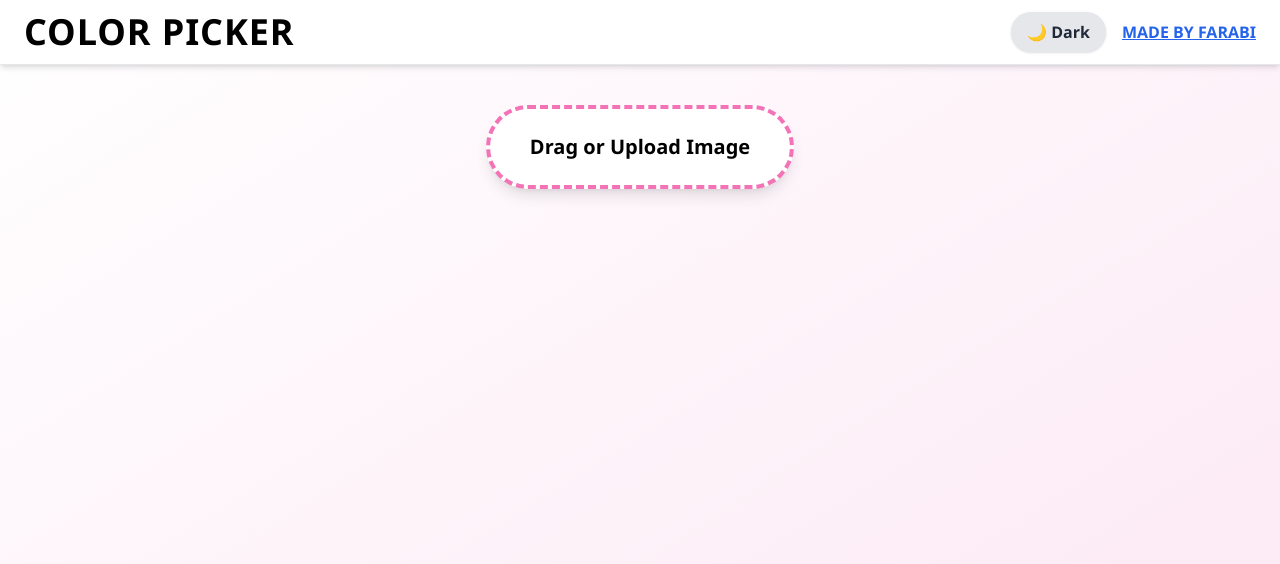
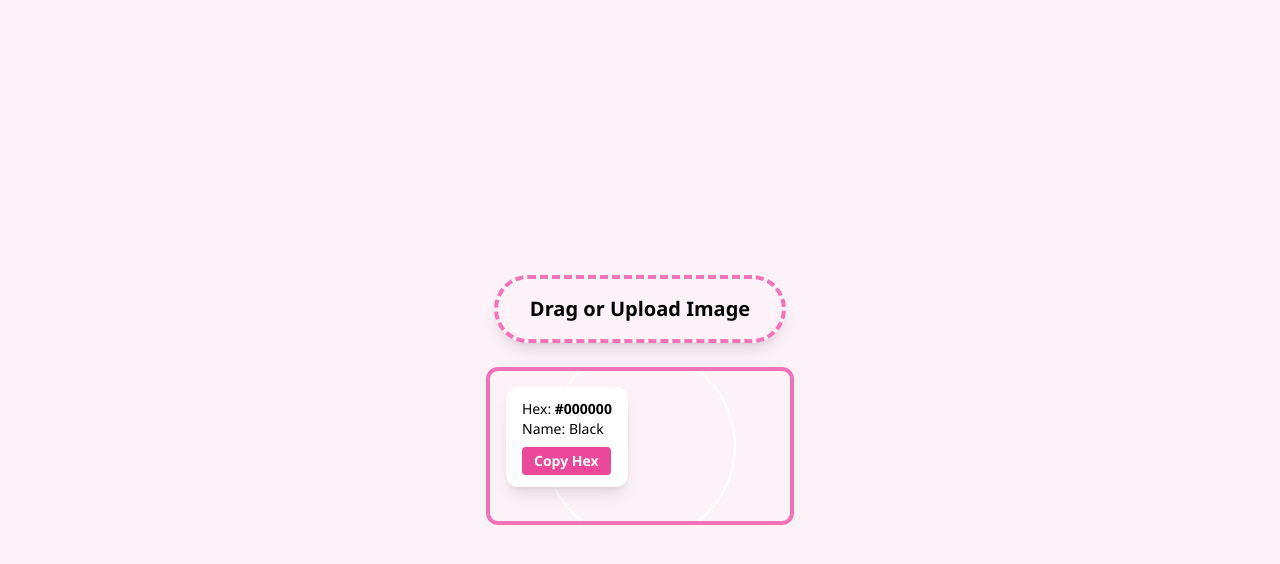
Before and after one commit to FARABI12344/webb2, a React (Vite) app: page / in a window 1280 px wide. Shown: the top 564 px of the page. Built offline with nearby package versions, Linux system fonts and the light colour scheme.

Commit message:
Update App.jsx

```diff
--- a/src/App.jsx
+++ b/src/App.jsx
@@ -1,177 +1,128 @@
-import React, { useState, useRef, useEffect } from "react";
+import React, { useRef, useState, useEffect } from "react";
 import "./index.css";
 
-export default function AppStatus() {
-  const [darkMode, setDarkMode] = useState(false);
-  const [ripples, setRipples] = useState([]);
+export default function ImageColorPicker() {
   const [imageSrc, setImageSrc] = useState(null);
-  const [colorHex, setColorHex] = useState("#ffffff");
-  const [colorName, setColorName] = useState("White");
+  const [colorData, setColorData] = useState({ hex: "#000000", name: "Black" });
   const canvasRef = useRef(null);
   const imageRef = useRef(null);
 
-  const createRipple = (e) => {
-    const ripple = { x: e.clientX, y: e.clientY, id: Date.now() };
-    setRipples((prev) => [...prev, ripple]);
-    setTimeout(() => {
-      setRipples((prev) => prev.filter((r) => r.id !== ripple.id));
-    }, 800);
+  const handleFile = (file) => {
+    if (file && file.type.startsWith("image/")) {
+      const reader = new FileReader();
+      reader.onload = () => {
+        setImageSrc(reader.result);
+      };
+      reader.readAsDataURL(file);
+    }
   };
 
   const handleDrop = (e) => {
     e.preventDefault();
-    const file = e.dataTransfer.files[0];
-    if (file && file.type.startsWith("image/")) {
-      const reader = new FileReader();
-      reader.onload = () => setImageSrc(reader.result);
-      reader.readAsDataURL(file);
+    if (e.dataTransfer.files && e.dataTransfer.files[0]) {
+      handleFile(e.dataTransfer.files[0]);
     }
   };
 
-  const handleFileChange = (e) => {
-    const file = e.target.files[0];
-    if (file && file.type.startsWith("image/")) {
-      const reader = new FileReader();
-      reader.onload = () => setImageSrc(reader.result);
-      reader.readAsDataURL(file);
-    }
+  const handleDragOver = (e) => {
+    e.preventDefault();
   };
 
   const handleMouseMove = (e) => {
     const canvas = canvasRef.current;
+    if (!canvas) return;
     const ctx = canvas.getContext("2d");
     const rect = canvas.getBoundingClientRect();
-    const x = Math.floor(e.clientX - rect.left);
-    const y = Math.floor(e.clientY - rect.top);
+    const x = e.clientX - rect.left;
+    const y = e.clientY - rect.top;
     const pixel = ctx.getImageData(x, y, 1, 1).data;
-    const hex = rgbToHex(pixel[0], pixel[1], pixel[2]);
-    setColorHex(hex);
-    setColorName(getColorName(pixel[0], pixel[1], pixel[2]));
+    const hex = `#${pixel[0].toString(16).padStart(2, "0")}${pixel[1]
+      .toString(16)
+      .padStart(2, "0")}${pixel[2].toString(16).padStart(2, "0")}`;
+    const name = getColorName(hex);
+    setColorData({ hex, name });
   };
 
-  const rgbToHex = (r, g, b) =>
-    "#" +
-    [r, g, b]
-      .map((x) => {
-        const hex = x.toString(16);
-        return hex.length === 1 ? "0" + hex : hex;
-      })
-      .join("");
-
-  const getColorName = (r, g, b) => {
-    // Basic color matching (expandable)
-    if (r > 200 && g < 100 && b < 100) return "Red";
-    if (r < 100 && g > 200 && b < 100) return "Green";
-    if (r < 100 && g < 100 && b > 200) return "Blue";
-    if (r > 200 && g > 200 && b < 100) return "Yellow";
-    if (r > 200 && g > 200 && b > 200) return "White";
-    if (r < 50 && g < 50 && b < 50) return "Black";
-    return "Unknown";
+  const getColorName = (hex) => {
+    // Basic color mapping for demo purposes
+    const simpleMap = {
+      "#000000": "Black",
+      "#ffffff": "White",
+      "#ff0000": "Red",
+      "#00ff00": "Green",
+      "#0000ff": "Blue",
+      "#ffff00": "Yellow",
+      "#00ffff": "Cyan",
+      "#ff00ff": "Magenta",
+    };
+    return simpleMap[hex.toLowerCase()] || "Unknown";
   };
-
-  const handleCopy = () => navigator.clipboard.writeText(colorHex);
 
   useEffect(() => {
     if (imageSrc && canvasRef.current && imageRef.current) {
       const canvas = canvasRef.current;
       const ctx = canvas.getContext("2d");
       const img = imageRef.current;
+
       img.onload = () => {
-        canvas.width = img.width;
-        canvas.height = img.height;
-        ctx.drawImage(img, 0, 0);
+        const maxWidth = 800;
+        const scale = Math.min(maxWidth / img.width, 1);
+        const width = img.width * scale;
+        const height = img.height * scale;
+        canvas.width = width;
+        canvas.height = height;
+        ctx.drawImage(img, 0, 0, width, height);
       };
+
+      img.src = imageSrc;
     }
   }, [imageSrc]);
 
+  const copyToClipboard = () => {
+    navigator.clipboard.writeText(colorData.hex);
+  };
+
   return (
     <div
-      onClick={createRipple}
-      onDragOver={(e) => e.preventDefault()}
+      className="min-h-screen flex flex-col items-center justify-center bg-pink-50"
       onDrop={handleDrop}
-      className={`min-h-screen flex flex-col transition-colors duration-500 relative overflow-auto ${darkMode ? 'bg-gradient-to-br from-purple-900 to-black' : 'bg-gradient-to-br from-white to-pink-100'}`}
+      onDragOver={handleDragOver}
     >
-      {ripples.map((r) => (
-        <span
-          key={r.id}
-          className="absolute w-12 h-12 bg-pink-300 rounded-full opacity-50 pointer-events-none animate-ripple"
-          style={{ top: `${r.y - 24}px`, left: `${r.x - 24}px` }}
-        ></span>
-      ))}
+      <div className="border-4 border-dashed border-pink-400 rounded-full px-8 py-4 text-xl font-bold text-black mb-6 shadow-lg cursor-pointer">
+        Drag or Upload Image
+        <input
+          type="file"
+          accept="image/*"
+          onChange={(e) => handleFile(e.target.files[0])}
+          className="opacity-0 absolute w-full h-full top-0 left-0 cursor-pointer"
+        />
+      </div>
 
-      <div
-        className={`w-full ${darkMode ? 'bg-purple-950' : 'bg-white'} border-b border-gray-200 flex items-center justify-between px-6 py-3 shadow-md font-bold`}
-      >
-        <div className={`text-2xl sm:text-4xl font-bold tracking-wide ${darkMode ? 'text-white drop-shadow-[0_2px_4px_rgba(0,0,0,0.7)]' : 'text-black'}`}>
-          COLOR PICKER
-        </div>
-        <div className="flex items-center gap-4 text-sm sm:text-base">
+      <div className="relative border-4 border-pink-400 rounded-xl overflow-hidden">
+        <canvas
+          ref={canvasRef}
+          onMouseMove={handleMouseMove}
+          className="max-w-full h-auto"
+        />
+        {imageSrc && <img ref={imageRef} src={imageSrc} alt="uploaded" className="hidden" />}
+
+        {/* Circular transparent viewer */}
+        <div className="absolute top-1/2 left-1/2 -translate-x-1/2 -translate-y-1/2 w-48 h-48 rounded-full border-2 border-white pointer-events-none" />
+
+        {/* Color info */}
+        <div className="absolute top-4 left-4 bg-white px-4 py-3 rounded-xl shadow-lg text-sm">
+          <p>
+            Hex: <span className="font-bold">{colorData.hex}</span>
+          </p>
+          <p>Name: {colorData.name}</p>
           <button
-            onClick={() => setDarkMode(!darkMode)}
-            className="bg-gray-200 dark:bg-gray-800 text-gray-800 dark:text-gray-100 px-4 py-2 rounded-full shadow hover:scale-105 transition"
+            onClick={copyToClipboard}
+            className="mt-2 bg-pink-500 text-white px-3 py-1 rounded font-bold hover:bg-pink-600"
           >
-            {darkMode ? '☀️ Light' : '🌙 Dark'}
+            Copy Hex
           </button>
-          <a
-            href="https://about.farabi.me"
-            target="_blank"
-            rel="noopener noreferrer"
-            className="text-blue-600 underline font-extrabold hover:text-blue-800 transition-colors"
-          >
-            MADE BY FARABI
-          </a>
         </div>
       </div>
-
-      <div className="flex flex-col items-center justify-center mt-10 px-4 text-center">
-        <label
-          htmlFor="imageInput"
-          className="cursor-pointer text-xl font-bold py-6 px-10 rounded-full border-4 border-dashed border-pink-400 bg-white shadow-lg hover:bg-pink-100 transition"
-        >
-          Drag or Upload Image
-        </label>
-        <input
-          id="imageInput"
-          type="file"
-          accept="image/png, image/jpeg, image/webp, image/gif"
-          onChange={handleFileChange}
-          hidden
-        />
-
-        {imageSrc && (
-          <div className="relative mt-10">
-            <canvas
-              ref={canvasRef}
-              onMouseMove={handleMouseMove}
-              className="rounded-xl border-4 border-pink-400"
-            ></canvas>
-            <img ref={imageRef} src={imageSrc} alt="Uploaded" className="hidden" />
-            <div className="absolute inset-0 flex items-center justify-center pointer-events-none">
-              <div className="w-32 h-32 rounded-full border-4 border-white backdrop-blur-sm"></div>
-            </div>
-            <div className="absolute top-4 left-4 bg-white/80 rounded-xl p-3 shadow text-left text-sm sm:text-base font-semibold flex flex-col items-start">
-              <div>Hex: <span className="font-mono">{colorHex}</span></div>
-              <div>Name: <span>{colorName}</span></div>
-              <button
-                onClick={handleCopy}
-                className="mt-2 bg-pink-500 text-white px-3 py-1 rounded hover:bg-pink-600"
-              >
-                Copy Hex
-              </button>
-            </div>
-          </div>
-        )}
-      </div>
-
-      <style>{`
-        @keyframes ripple {
-          0% { transform: scale(0); opacity: 0.6; }
-          100% { transform: scale(3); opacity: 0; }
-        }
-        .animate-ripple {
-          animation: ripple 0.7s ease-out forwards;
-        }
-      `}</style>
     </div>
   );
 }
```
